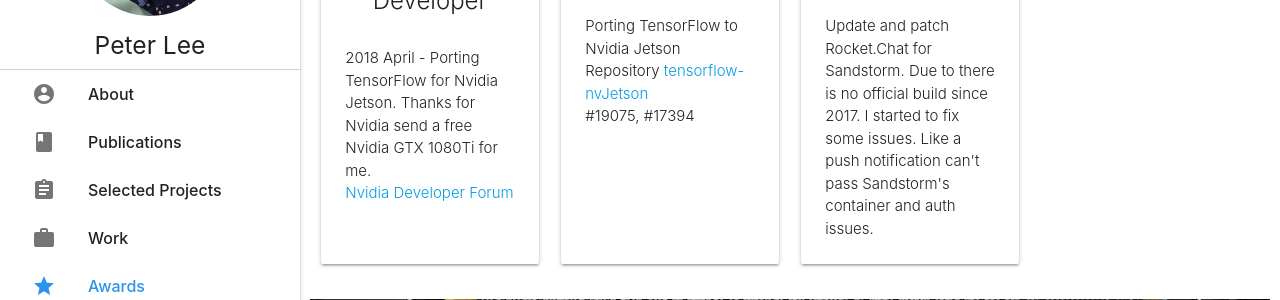
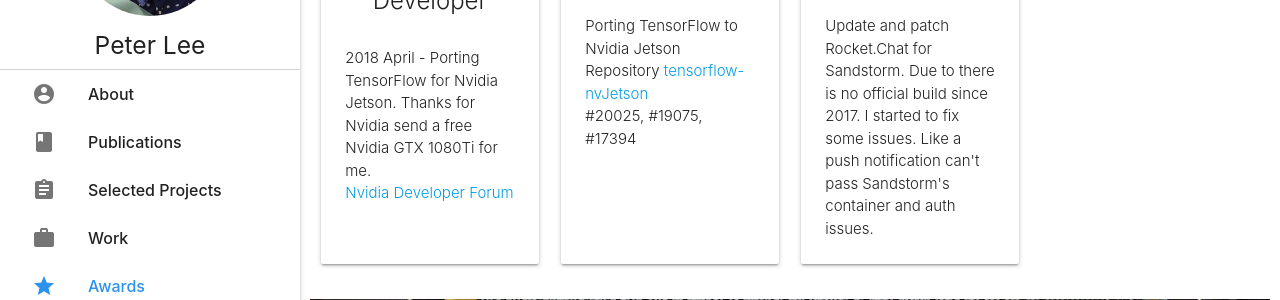
Before and after one commit to peterlee0127/cv, a Jekyll site: the page built from index.html, in a window 1280 px wide and 900 px high, scrolled down 5958 px. Shown: the part 154-454 px from the top of the window. Built offline with Jekyll 4.4.1, drawn with Linux system fonts in a browser that asks for light colours.

Commit message:
update award

```diff
--- a/_data/award.json
+++ b/_data/award.json
@@ -14,7 +14,7 @@
     "p": [
       "Porting TensorFlow to Nvidia Jetson",
       "Repository <a target='_blank' href='https://github.com/peterlee0127/tensorflow-nvJetson'>tensorflow-nvJetson</a>",
-      "#19075, #17394",
+      "#20025, #19075, #17394",
     ]
   },
   {
```
